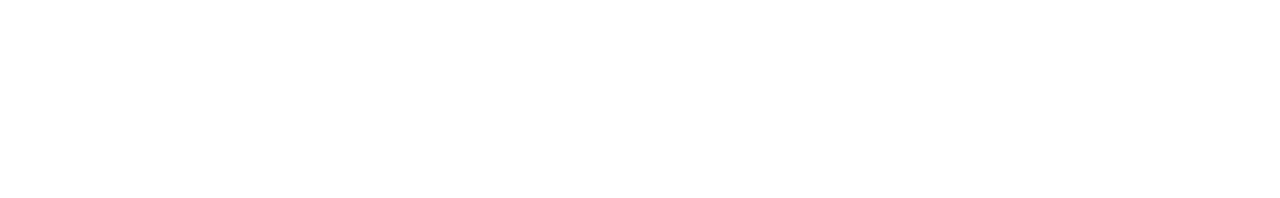
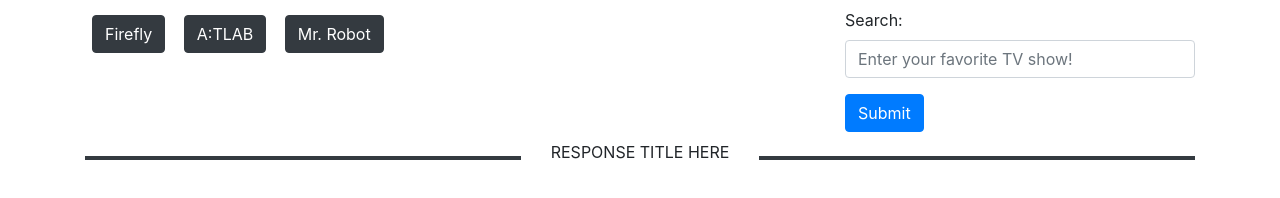
Before and after one commit to Parker-Tech/gif-tastic, a plain HTML site: page index.html in a window 1280 px wide. Drawn offline with nearby package versions, Linux system fonts and the light colour scheme.

Commit message:
initial bootstrap in place

```diff
--- a/assets/CSS/styles.css
+++ b/assets/CSS/styles.css
@@ -0,0 +1,9 @@
+hr {
+  border: none;
+  height: 4px;
+  background-color: rgb(52,58,64)
+}
+
+.show-buttons button {
+  margin: 7px;
+}
--- a/index.html
+++ b/index.html
@@ -9,6 +9,34 @@
   <title>gif-tastic</title>
 </head>
 <body>
+  <div class="container">
+    <div class="row my-2">
+      <div class="col-8 show-buttons">
+        <button type="button" class="btn btn-dark" id="Firefly" data-searchValue="Firefly">Firefly</button>
+        <button type="button" class="btn btn-dark" id="atlab" data-searchValue="Avatar: The Last Airbender">A:TLAB</button>
+        <button type="button" class="btn btn-dark" id="mrRobot" data-searchValue="Mr. Robot">Mr. Robot</button>
+      </div>
+      <div class="col-4">
+        <form>
+          <div class="form-group">
+            <label for="searchValue">Search:</label>
+            <input type="text" class="form-control" id="searchValue" placeholder="Enter your favorite TV show!">
+          </div>
+          <button type="submit" class="btn btn-primary">Submit</button>
+        </form>
+      </div>
+    </div>
+
+    <div class="row">
+        <div class="col"><hr></div>
+        <div class="col-auto gif-search-name">RESPONSE TITLE HERE</div>
+        <div class="col"><hr></div>
+    </div>
+
+    <div class="row gif-stage">
+      <!-- append col-4 size gifs here so that they wrap around  -->
+    </div>
+  </div>
 
   <script src='https://cdnjs.cloudflare.com/ajax/libs/jquery/3.3.1/jquery.min.js'></script>
   <script src="assets/javascript/main.js"></script>
```
